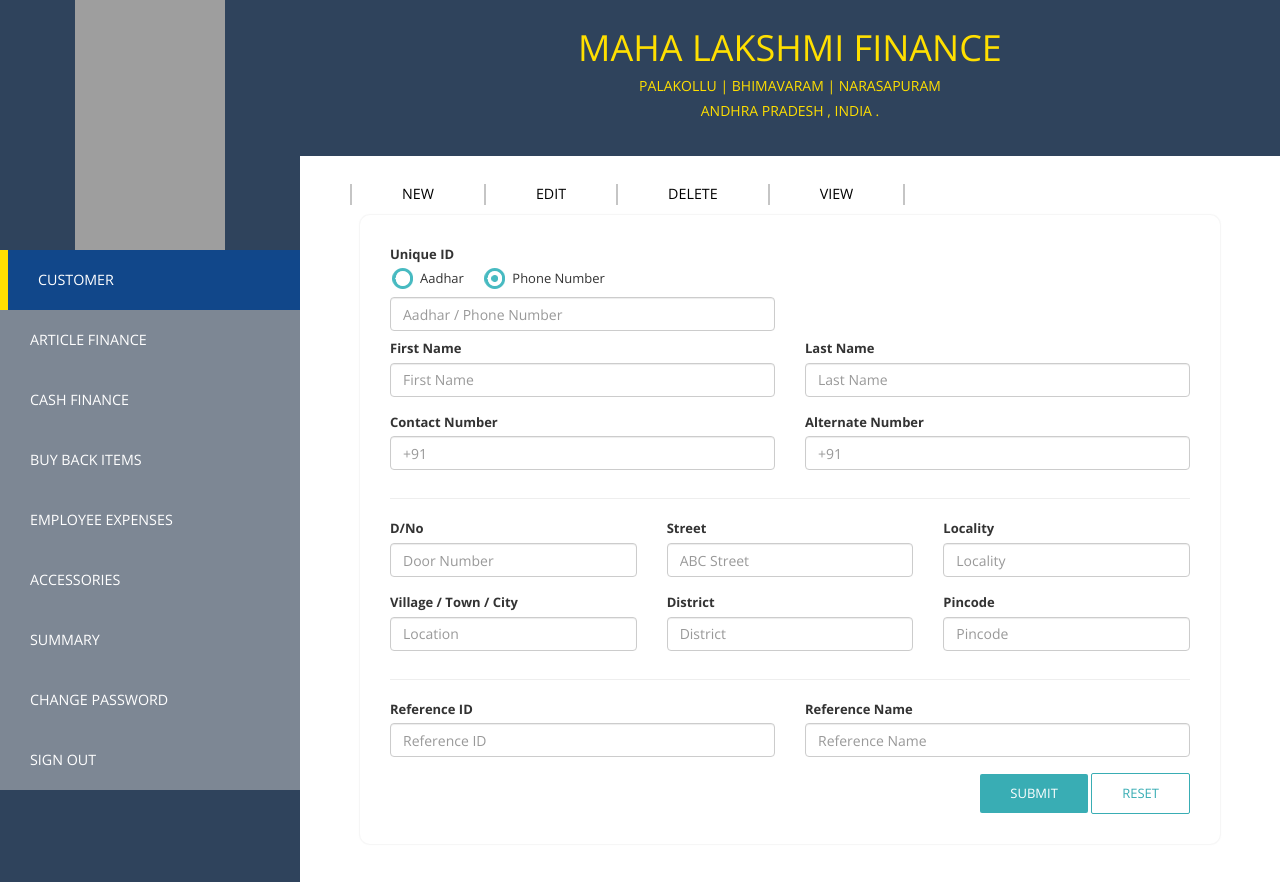
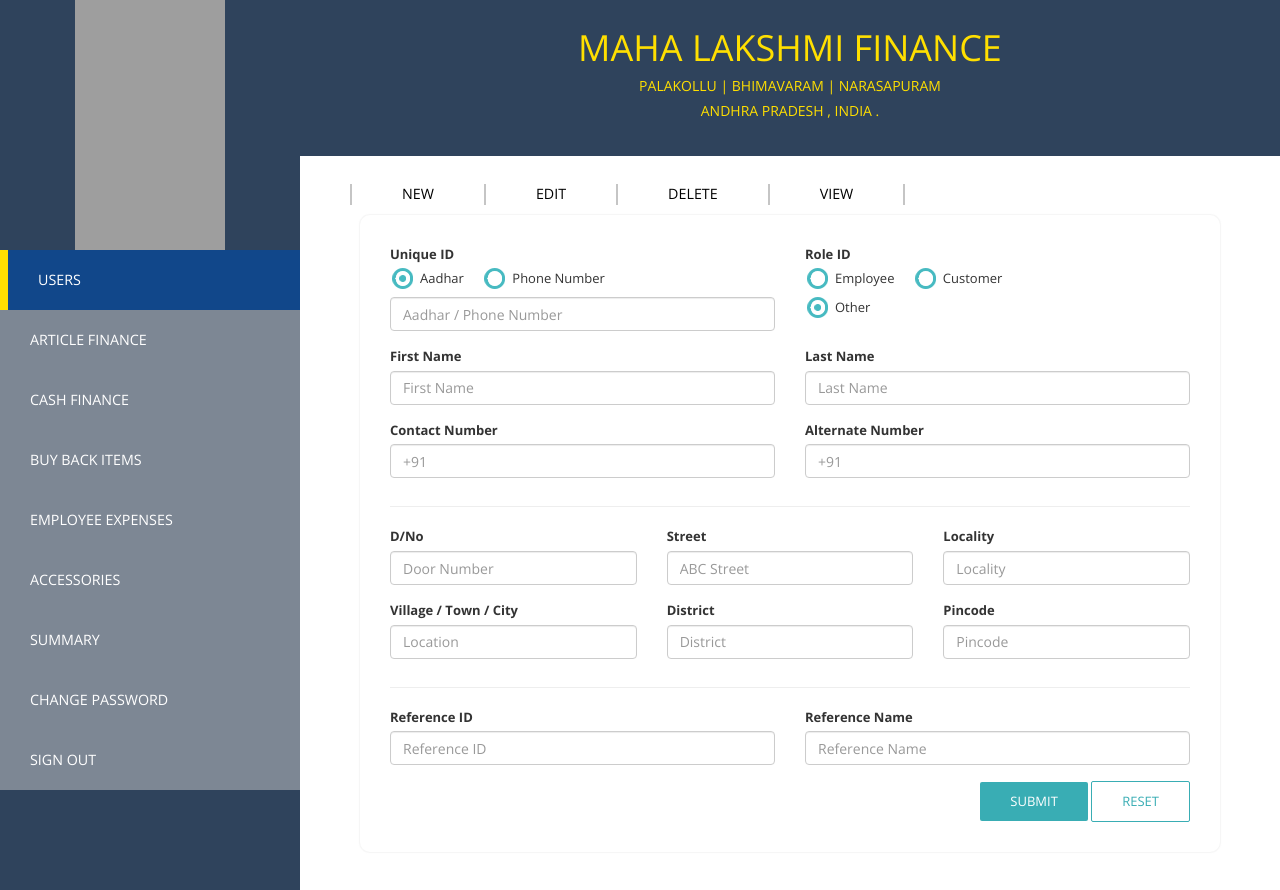
Before and after one commit to MahaLakshmiFinance/Web, a PHP site: page /mlf_home.php in a window 1280 px wide. Run offline with PHP 8.4, Linux system fonts and the light colour scheme; the visitor is signed in with stand-in values (Sample User, id 1); some libraries are stand-ins or nearby versions; grey boxes are pictures that could not be loaded.

Commit message:
validation of user form

```diff
--- a/mlf_home.php
+++ b/mlf_home.php
@@ -68,7 +68,7 @@ height:250px;
 </div>
 <nav class="templatemo-left-nav" >
 <ul>
-<li><a href="#customer" id="link1" onclick="sidemenu(1)" class="active">Customer</a></li>
+<li><a href="#users" id="link1" onclick="sidemenu(1)" class="active">Users</a></li>
 <li><a href="#article_finance" id="link2" onclick="sidemenu(2)" >Article Finance</a></li>
 <li><a href="#cash_finance" id="link3" onclick="sidemenu(3)" >Cash Finance</a></li>
 <li><a href="#buy_back_items" id="link4" onclick="sidemenu(4)" >Buy Back Items</a></li>
@@ -113,7 +113,131 @@ height:250px;
 <div class="templatemo-content-widget white-bg">
 
 
-<form action="new_customer.php" class="templatemo-login-form" method="POST" enctype="multipart/form-data">
+<form action="new_user.php" name="new_user" onsubmit="return user_form('new_user')"class="templatemo-login-form" method="POST" enctype="multipart/form-data">
+
+<div class="row form-group">
+  <div class="col-lg-6 col-md-6 form-group">
+    <label for="inputFirstName">Unique ID</label><br>
+    <div class="margin-right-15 templatemo-inline-block">
+      <input type="radio" name="username_type" id="r1" value="1" checked>
+      <label for="r1" class="font-weight-400"><span></span>Aadhar</label>
+    </div>
+    <div class="margin-right-15 templatemo-inline-block">
+      <input type="radio" name="username_type" id="r2" value="2">
+      <label for="r2" class="font-weight-400"><span></span>Phone Number</label>
+    </div>
+    <input name="username" type="text"  class="form-control" id="inputFirstName" placeholder="Aadhar / Phone Number">
+  </div>
+  <div class="col-lg-6 col-md-6 form-group">
+    <label for="inputFirstName">Role ID</label><br>
+    <div class="margin-right-15 templatemo-inline-block">
+      <input type="radio" name="role_id" id="r3" value="3" >
+      <label for="r3" class="font-weight-400"><span></span>Employee</label>
+    </div>
+    <div class="margin-right-15 templatemo-inline-block">
+      <input type="radio" name="role_id" id="r4" value="4">
+      <label for="r4" class="font-weight-400"><span></span>Customer</label>
+    </div><br>
+    <div class="margin-right-15 templatemo-inline-block">
+      <input type="radio" name="role_id" id="r5" value="5" checked>
+      <label for="r5" class="font-weight-400"><span></span>Other</label>
+    </div>
+  </div>
+</div>
+
+<div class="row form-group">
+<div class="col-lg-6 col-md-6 form-group">
+<label for="inputFirstName">First Name</label>
+<input name="fname" type="text" class="form-control" id="inputFirstName" placeholder="First Name">
+</div>
+<div class="col-lg-6 form-group">
+<label for="inputLastName">Last Name</label>
+<input name="lname" type="text" class="form-control" id="inputLastName" placeholder="Last Name">
+</div>
+</div>
+<div class="row form-group">
+<div class="col-lg-6 col-md-6 form-group">
+<label for="inputUsername">Contact Number</label>
+<input name="cntact_num" type="tel" class="form-control" id="inputUsername" placeholder="+91">
+</div>
+<div class="col-lg-6 form-group">
+<label for="inputEmail">Alternate Number</label>
+<input name="alt_cntact_num" type="tel" class="form-control" id="inputEmail" placeholder="+91">
+</div>
+</div><hr>
+<div class="row form-group">
+<div class="col-lg-4 col-md-4 form-group">
+<label for="inputNewPassword">D/No</label>
+<input name="dno" type="text" class="form-control" id="inputNewPassword" placeholder="Door Number">
+</div>
+<div class="col-lg-4 form-group">
+<label for="inputConfirmNewPassword">Street</label>
+<input name="street" type="text" class="form-control" id="inputConfirmNewPassword" placeholder="ABC Street">
+</div>
+<div class="col-lg-4 col-md-4 form-group">
+<label for="inputNewPassword">Locality</label>
+<input name="locality" type="text" class="form-control" id="inputNewPassword" placeholder="Locality">
+</div>
+</div>
+<div class="row form-group">
+
+<div class="col-lg-4 form-group">
+<label for="inputConfirmNewPassword">Village / Town / City</label>
+<input name="location" type="text" class="form-control" id="inputConfirmNewPassword" placeholder="Location">
+</div>
+<div class="col-lg-4 col-md-4 form-group">
+<label for="inputNewPassword">District</label>
+<input name="district" type="text" class="form-control" id="inputNewPassword" placeholder="District">
+</div>
+<div class="col-lg-4 form-group">
+<label for="inputConfirmNewPassword">Pincode</label>
+<input name="pincode" type="text" class="form-control" id="inputConfirmNewPassword" placeholder="Pincode">
+</div>
+</div><hr>
+<div class="row form-group">
+<div class="col-lg-6 form-group">
+<label for="inputNewPassword">Reference ID</label>
+<input name="refer_id" type="Number" class="form-control" id="inputNewPassword" placeholder="Reference ID">
+</div>
+<div class="col-lg-6 form-group">
+<label for="inputConfirmNewPassword">Reference Name</label>
+<input name="refer_name" type="text" class="form-control" id="inputConfirmNewPassword" placeholder="Reference Name">
+</div>
+</div>
+
+
+<div class="form-group text-right">
+<button type="submit" class="templatemo-blue-button">Submit</button>
+<button type="reset" class="templatemo-white-button">Reset</button>
+</div>
+</form>
+</div>
+</div>
+<div class="templatemo-content-container" id="subcontent12" style="display: none">
+<div class="templatemo-content-widget white-bg">
+
+<form class="templatemo-login-form" enctype="multipart/form-data" id="unverified11">
+
+<div class="row form-group">
+<div class="col-lg-6 col-md-6 form-group">
+<label for="inputFirstName">Unique ID</label><br>
+<input type="text" class="form-control" id="uniqueid_edit_customer" placeholder="Aadhar / Phone Number">
+</div>
+</div>
+<div class="row form-group" id="error_edit_customer" style="display: none">
+<div class="col-lg-6 col-md-6 form-group" style="font-size: 20px;color:red;">
+USER NOT FOUND
+</div>
+</div>
+
+<div class="form-group text-right">
+<button onclick="verify(11)" class="templatemo-blue-button">Check</button>
+</div>
+</form>
+<div class="templatemo-content-widget white-bg" id="verified11" style="display:none">
+
+
+<form action="index.html" class="templatemo-login-form" method="post" enctype="multipart/form-data">
 
 <div class="row form-group">
 <div class="col-lg-6 col-md-6 form-group">
--- a/new_customer.php
+++ b/new_user.php
@@ -12,6 +12,8 @@
     $pincode = $_POST['pincode'];
     $refer_id = $_POST['refer_id'];
     $refer_name = $_POST['refer_name'];
+    $username_type = $_POST['username_type'];
+    $role_id = $_POST['role_id'];
 
     include_once 'php/db_operations.php';
 
@@ -22,7 +24,7 @@
     $dbobj->connect();
 
     $dbobj->insert('mlf_users','(username)','("'.$username.'")');
-    $dbobj->insert('mlf_users_roles','(username, role_id)','("'.$username.'", 4)');
+    $dbobj->insert('mlf_users_roles','(username, role_id)','("'.$username.'", '.$role_id.')');
 
     $values = '("'.$username.'", "'.$fname.'", "'.$lname.'", "'.$cntact_num.'", "'.$alt_cntact_num.'", "'.$dno.'", "'.$street.'", "'.$locality.'", "'.$location.'", "'.$district.'", "'.$pincode.'", "'.$refer_id.'", "'.$refer_name.'")';
 
```
Also changed, not shown: other parts of mlf_home.php (+23 -132 lines), validation.js (added, +75 -0 lines).
